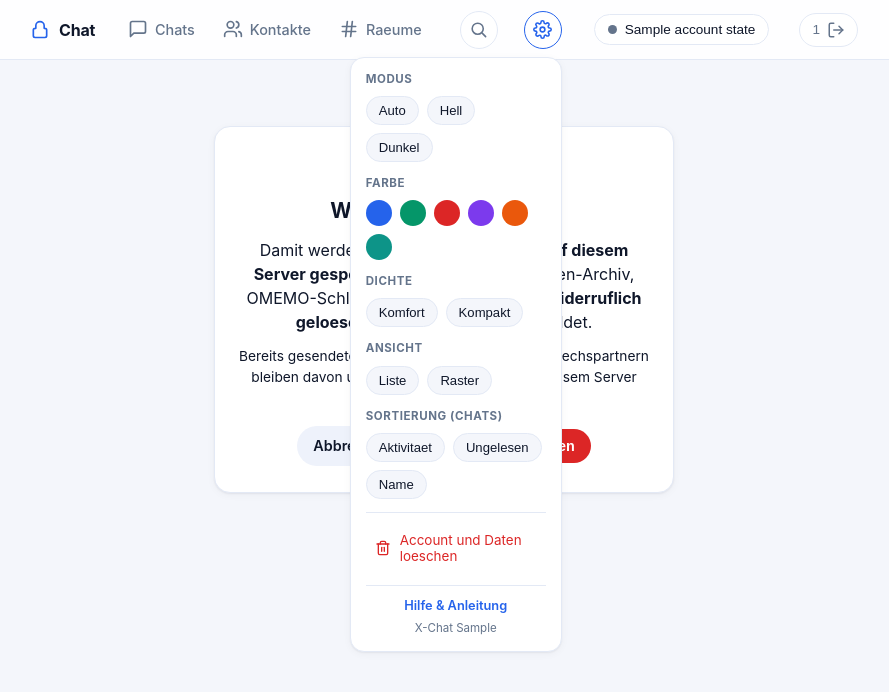
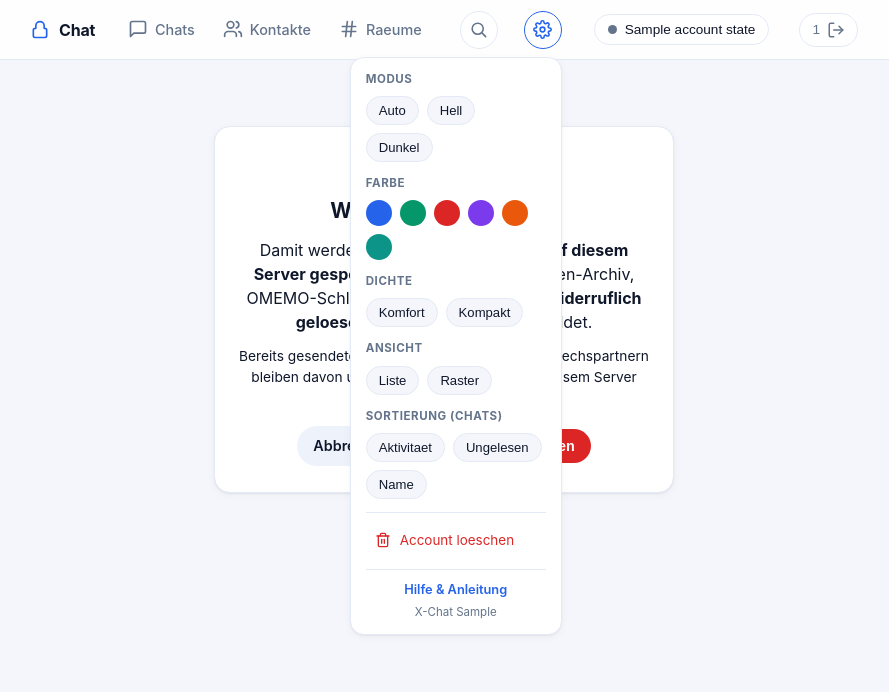
Before and after one commit to x-gate-de/xmpp-omemo-web-client, a Python web app: template src/web/templates/delete_account.html in a window 1280 px wide, after a click on "Settings". Shown: the top 692 px of the page, without its empty margins (196-1085 px from the left). Run offline with Jinja, Linux system fonts and the light colour scheme; the template is opened without the code that fills it: most values are stand-ins (such as "Sample title", 1, 10 or a date in 2020).

Commit message:
UI: single-line delete entry ('Account loeschen')
Shorter text avoids the line wrap in the narrow Settings menu; full wording stays
in the tooltip and on the confirmation page.

Co-Authored-By: Claude Opus 4.8 (1M context) <noreply@anthropic.com>

```diff
--- a/src/web/templates/base.html
+++ b/src/web/templates/base.html
@@ -107,7 +107,7 @@
         <div class="design-row design-danger">
           <a class="danger-link" href="/settings/delete" title="Account und gespeicherte Daten auf diesem Server loeschen">
             <svg viewBox="0 0 24 24" width="16" height="16" fill="none" stroke="currentColor" stroke-width="2" stroke-linecap="round" stroke-linejoin="round" aria-hidden="true"><polyline points="3 6 5 6 21 6"/><path d="M19 6v14a2 2 0 0 1-2 2H7a2 2 0 0 1-2-2V6m3 0V4a2 2 0 0 1 2-2h4a2 2 0 0 1 2 2v2"/><line x1="10" y1="11" x2="10" y2="17"/><line x1="14" y1="11" x2="14" y2="17"/></svg>
-            <span>Account und Daten loeschen</span>
+            <span>Account loeschen</span>
           </a>
         </div>
         {% endif %}
```
